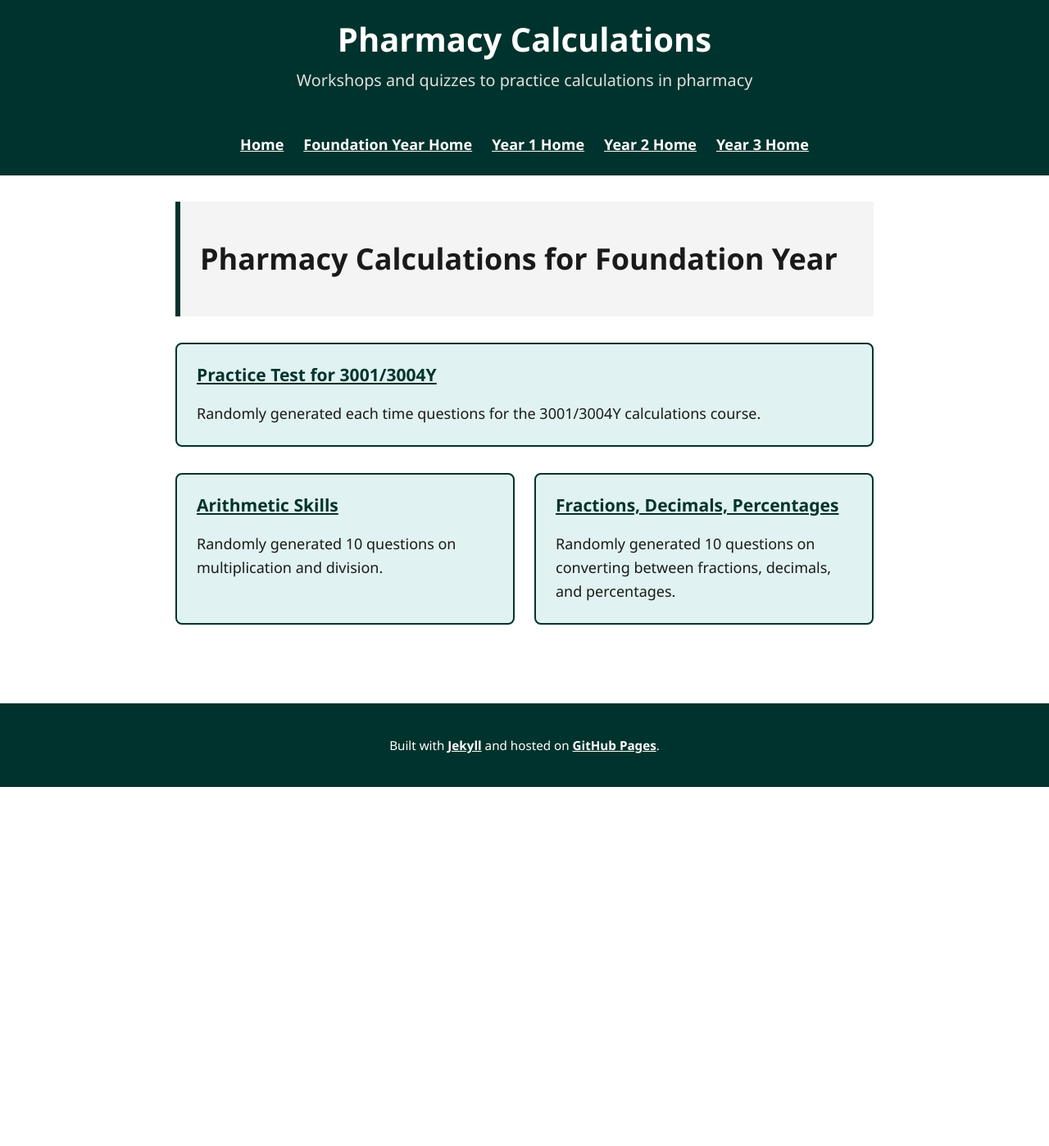
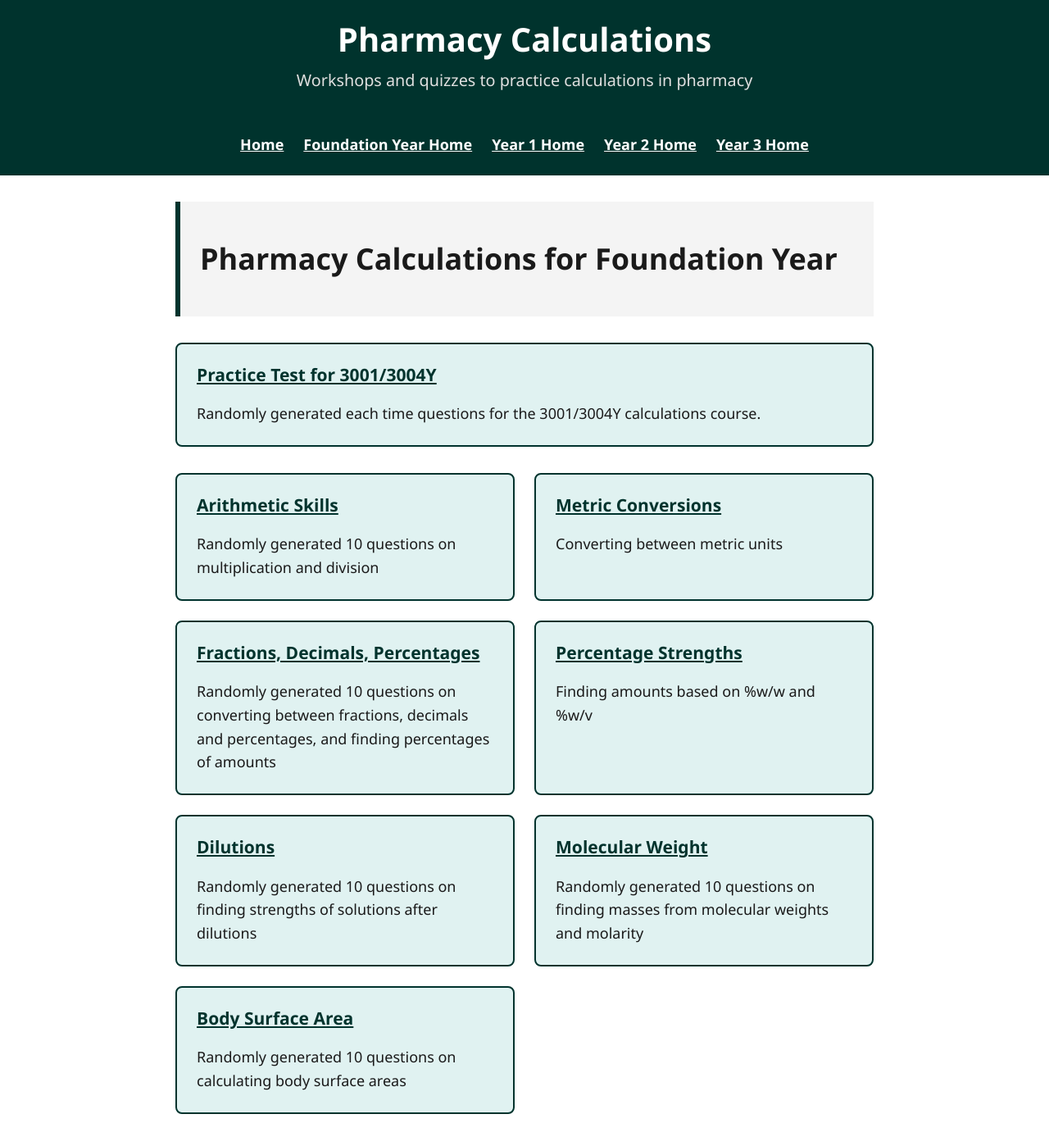
Before and after one commit to probe973/let-pharmacy, a Jekyll site: the page built from 3/index.md, in a window 1280 px wide and 1400 px high. Shown: the whole window at 82% size. Built offline with Jekyll 4.4.1, drawn with Linux system fonts in a browser that asks for light colours.

Commit message:
Update index.md

```diff
--- a/3/index.md
+++ b/3/index.md
@@ -26,7 +26,16 @@ title: Foundation Year Home
         <div class="card-content">
             <div class="card-text">
                 <h3>Arithmetic Skills</h3>
-                <p>Randomly generated 10 questions on multiplication and division.</p>
+                <p>Randomly generated 10 questions on multiplication and division</p>
+            </div>
+        </div>
+    </a>
+
+    <a href="{{ "/3/prep/conversions.html" | relative_url }}" class="card">
+        <div class="card-content">
+            <div class="card-text">
+                <h3>Metric Conversions</h3>
+                <p>Converting between metric units</p>
             </div>
         </div>
     </a>
@@ -35,11 +44,45 @@ title: Foundation Year Home
         <div class="card-content">
             <div class="card-text">
                 <h3>Fractions, Decimals, Percentages</h3>
-                <p>Randomly generated 10 questions on converting between fractions, decimals, and percentages.</p>
+                <p>Randomly generated 10 questions on converting between fractions, decimals and percentages, and finding percentages of amounts</p>
             </div>
         </div>
     </a>
 
+    <a href="{{ "/3/prep/strengths.html" | relative_url }}" class="card">
+        <div class="card-content">
+            <div class="card-text">
+                <h3>Percentage Strengths</h3>
+                <p>Finding amounts based on %w/w and %w/v</p>
+            </div>
+        </div>
+    </a>
 
+    <a href="{{ "/3/prep/diltuions.html" | relative_url }}" class="card">
+        <div class="card-content">
+            <div class="card-text">
+                <h3>Dilutions</h3>
+                <p>Randomly generated 10 questions on finding strengths of solutions after dilutions</p>
+            </div>
+        </div>
+    </a>
+
+    <a href="{{ "/3/prep/mole.html" | relative_url }}" class="card">
+        <div class="card-content">
+            <div class="card-text">
+                <h3>Molecular Weight</h3>
+                <p>Randomly generated 10 questions on finding masses from molecular weights and molarity</p>
+            </div>
+        </div>
+    </a>
+
+    <a href="{{ "/3/prep/bsa.html" | relative_url }}" class="card">
+        <div class="card-content">
+            <div class="card-text">
+                <h3>Body Surface Area</h3>
+                <p>Randomly generated 10 questions on calculating body surface areas</p>
+            </div>
+        </div>
+    </a>
 
 </div>
```
